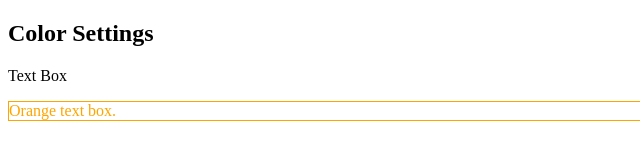
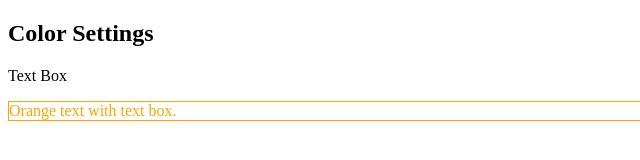
Before and after one commit to cziyuan/ziyuanc-1866503.github.io, a plain HTML site: page newpage.html in a window 1280 px wide. Shown: the full height of the page, 0-640 px from the left. Drawn offline with Linux system fonts and the light colour scheme.

Commit message:
Add files via upload

```diff
--- a/newpage.html
+++ b/newpage.html
@@ -8,14 +8,13 @@
               }
          </style>
     </head>
+
 	<body>
-
         <h2>Color Settings</h2>
         <p>Text Box</p>
 
         <div id="myDIV">
-Orange text box.
+        Orange text with text box.
         </div>
-
     </body>
 </html>
```
Lines whose indentation alone changed are shown as unchanged.
